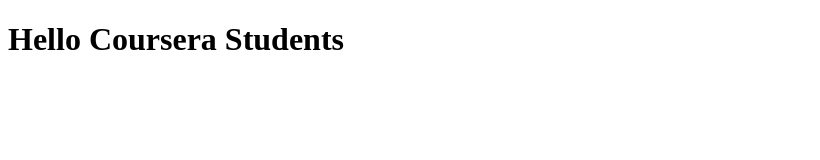
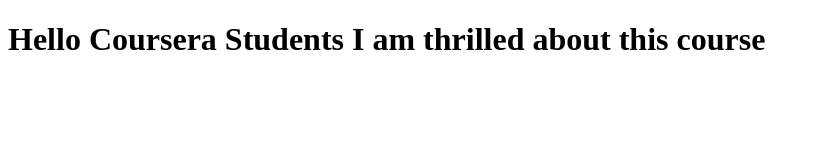
Before and after one commit to indresh2407/coursera-angular, a plain HTML site: page index.html in a window 1280 px wide. Shown: the whole page, without its empty margins (0-820 px from the left). Drawn offline with Linux system fonts and the light colour scheme.

Commit message:
New version of web fie

```diff
--- a/index.html
+++ b/index.html
@@ -5,6 +5,6 @@
     <title></title>
   </head>
   <body>
-    <h1> Hello Coursera Students </h1>
+    <h1> Hello Coursera Students I am thrilled about this course </h1>
   </body>
 </html>
```
